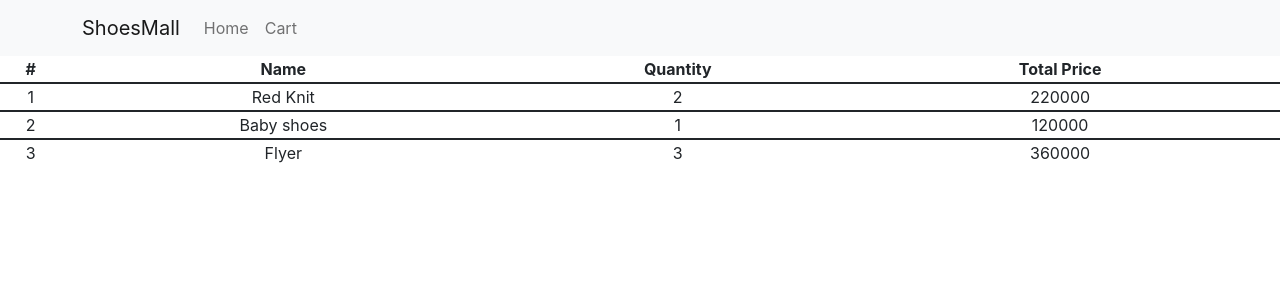
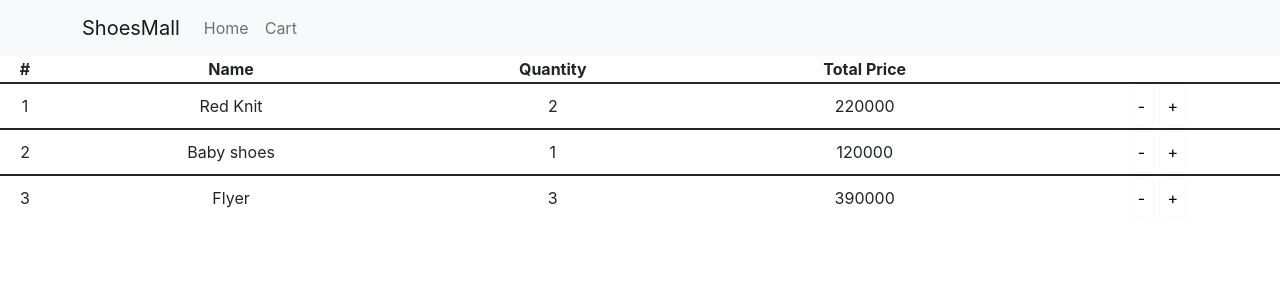
Before and after one commit to seog-jun/react-shopping-mall, a React (Create React App) app: page /cart in a window 1280 px wide. Shown: the top 300 px of the page. Built offline with nearby package versions, Linux system fonts and the light colour scheme.

Commit message:
Added increment/decrement in cart page with reducer/dispatch

```diff
--- a/src/redux/store.js
+++ b/src/redux/store.js
@@ -1,11 +1,23 @@
 import { createStore } from "redux";
 
-let store = createStore(() => {
-  return [
-    { id: 0, name: "Red Knit", quan: 2, price: 220000 },
-    { id: 1, name: "Baby shoes", quan: 1, price: 120000 },
-    { id: 2, name: "Flyer", quan: 3, price: 360000 },
-  ];
-});
+let cart = [
+  { id: 0, name: "Red Knit", quan: 2, price: 110000 },
+  { id: 1, name: "Baby shoes", quan: 1, price: 120000 },
+  { id: 2, name: "Flyer", quan: 3, price: 130000 },
+];
+
+function reducer(state = cart, action) {
+  if (action.type === "Increment") {
+    let copyCart = [...cart];
+    copyCart[action.payload].quan++;
+    return copyCart;
+  } else if (action.type === "Decrement") {
+    let copyCart = [...cart];
+    if (copyCart[action.payload].quan > 0) copyCart[action.payload].quan--;
+    return copyCart;
+  } else return state;
+}
+
+let store = createStore(reducer);
 
 export default store;
--- a/src/routes/Cart.js
+++ b/src/routes/Cart.js
@@ -18,10 +18,24 @@ function Cart(props) {
               <td>{i + 1}</td>
               <td>{data.name}</td>
               <td>{data.quan}</td>
-              <td>{data.price}</td>
+              <td>{data.quan * data.price}</td>
               <td>
-                {/* <Button variant="light" onClick={}>-</Button>
-                <Button variant="light">+</Button> */}
+                <Button
+                  variant="light"
+                  onClick={() => {
+                    props.dispatch({ type: "Decrement", payload: i });
+                  }}
+                >
+                  -
+                </Button>{" "}
+                <Button
+                  variant="light"
+                  onClick={() => {
+                    props.dispatch({ type: "Increment", payload: i });
+                  }}
+                >
+                  +
+                </Button>
               </td>
             </tr>
           );
```
